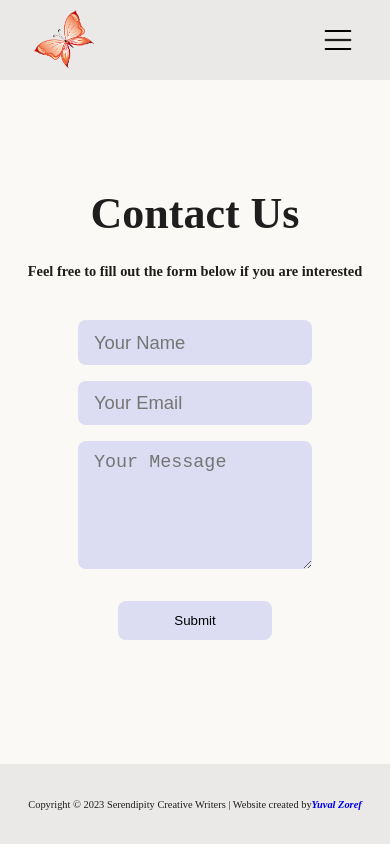
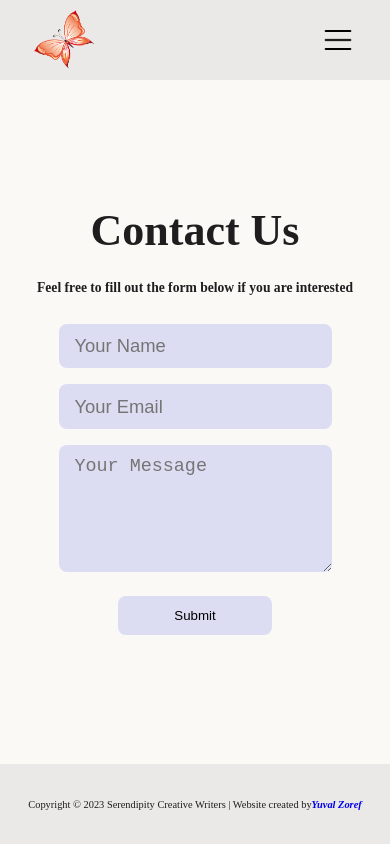
Before and after one commit to YuvalZoref/serendipity, a React (Create React App) app: page /#/Contact in a window 390 px wide. Built offline with nearby package versions, Linux system fonts and the light colour scheme; a web font is replaced by a local one.

Commit message:
testting colours out

```diff
--- a/src/components/styling/navbar.scss
+++ b/src/components/styling/navbar.scss
@@ -48,7 +48,7 @@
     padding: 0.5rem;
     height: fit-content;
     min-width: 15rem;
-    background: #eae9e8;
+    background: #9090aa;
     border-radius: 0.75rem;
 
     .navMenuLink {
@@ -56,7 +56,7 @@
       padding: 0.5rem 3rem;
       margin: 0.25rem;
       border-radius: 0.5rem;
-      background: #FAF9F6;
+      background: #dcdcf2;
     }
     .navMenuLink:hover {
       opacity: 0.7;
--- a/src/pages/styling/about.scss
+++ b/src/pages/styling/about.scss
@@ -69,7 +69,8 @@
       transition: 0.5s;
     }
     .layer:hover {
-      background: rgb(57, 101, 28, 0.7);
+      background: #9090aa;
+      opacity: 0.9;
     }
     .layer h3{
       width: 100%;
--- a/src/pages/styling/contact.scss
+++ b/src/pages/styling/contact.scss
@@ -38,8 +38,7 @@
       background: #dcdcf2;
       border: none;
       border-radius: 0.5rem;
-      margin: 1.5rem;
-      margin-bottom: 0;
+      margin-top: 1rem;
       padding: 0.75rem 3.5rem;
     }
     .submitBtn:hover {
@@ -49,11 +48,15 @@
     }
   }
   @media screen and (max-width:560px) {
+    .contactForm {
+      width: 70vw;
+      margin: 0.25rem 1rem;
+    }
     .contactTitle {
       font-size: 2.75rem;
     }
     .contactDescription {
-      font-size: 0.9rem;
+      font-size: 0.85rem;
       margin-top: 0.5rem;
     }
   }
```
